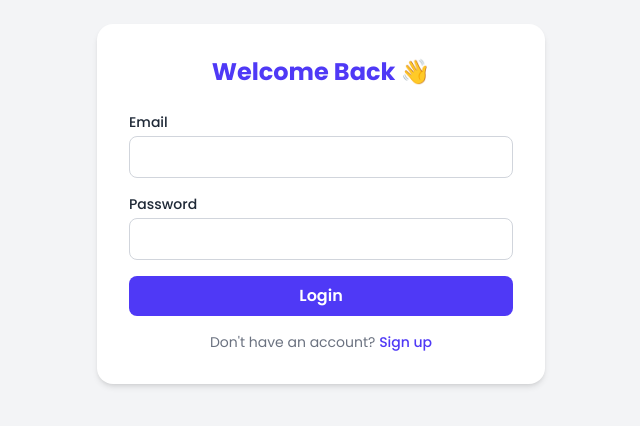
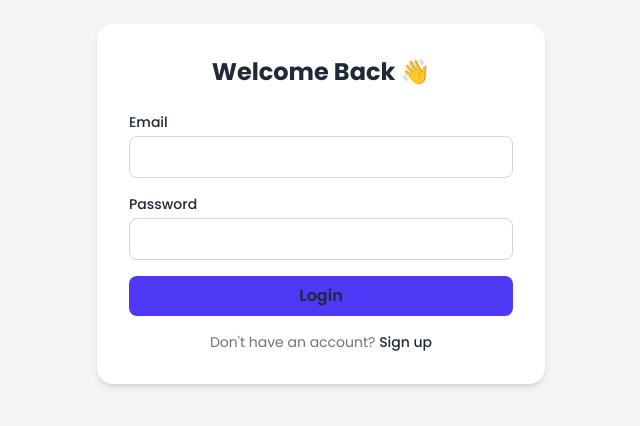
Before and after one commit to oyebamiji2006/task-manager-frontend, a React (Vite) app: page /login in a window 1280 px wide. Shown: the part 196-622 px from the top of the page, without its empty margins (319-959 px from the left). Built offline with nearby package versions, Linux system fonts and the light colour scheme.

Commit message:
Force fix text colors with !important

```diff
--- a/src/index.css
+++ b/src/index.css
@@ -36,27 +36,39 @@ html, body, #root {
     background-color: #f3f4f6 !important;
 }
 
-/* ✅ FIX: White text on white background */
-.text-gray-800, .text-gray-700, .text-gray-600 {
+/* ✅ STRONG FIX: Force text colors */
+* {
     color: #1f2937 !important;
 }
 
-.text-gray-500, .text-gray-400 {
+.text-gray-500, .text-gray-400, .text-gray-300 {
     color: #6b7280 !important;
 }
 
-.text-gray-900 {
-    color: #111827 !important;
+.text-white {
+    color: #ffffff !important;
+}
+
+/* Fix headings */
+h1, h2, h3, h4, h5, h6 {
+    color: #1f2937 !important;
+}
+
+/* Fix paragraphs and labels */
+p, span, label, div {
+    color: #1f2937 !important;
+}
+
+/* Except for specific elements that should be white */
+.text-white, .text-white * {
+    color: #ffffff !important;
 }
 
 /* Fix card text */
-.bg-white .text-gray-800,
-.bg-white .text-gray-700,
-.bg-white .text-gray-600 {
+.bg-white, .bg-white * {
     color: #1f2937 !important;
 }
 
-.bg-white .text-gray-500,
-.bg-white .text-gray-400 {
+.bg-white .text-gray-500, .bg-white .text-gray-400 {
     color: #6b7280 !important;
 }
```
